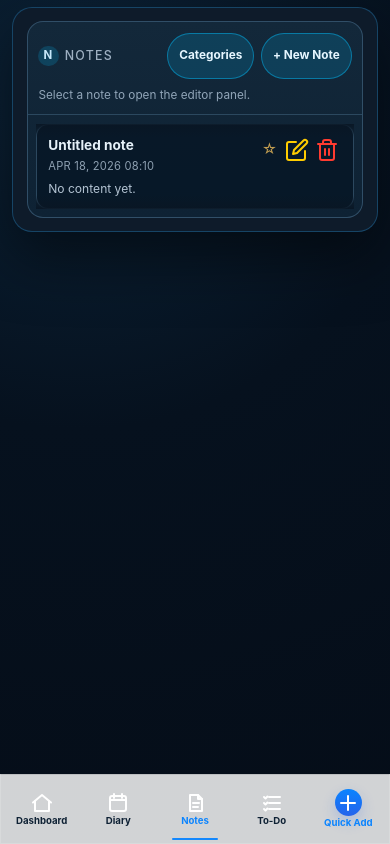
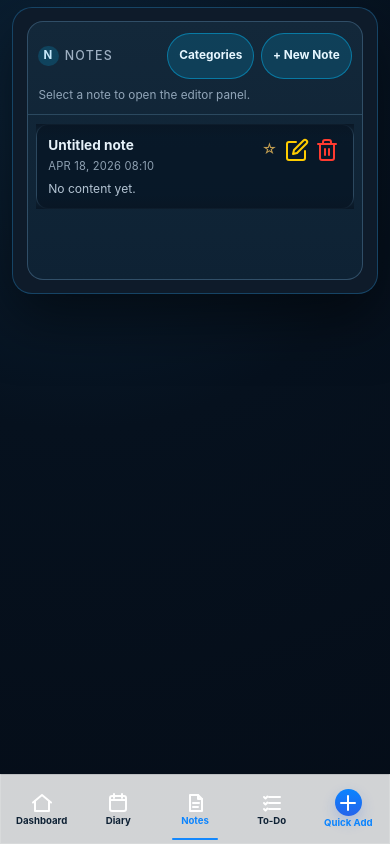
Before and after one commit to mcevoycd/calendar_project, a Django app: page /notes/ in a window 390 px wide. Run offline with Django 5.2, Linux system fonts and the light colour scheme; the visitor is signed in with stand-in values (Sample User, id 1); data comes from the database, SQL or seed files in the repository; data that the repository does not hold is empty.

Commit message:
iphone notes layout updated to remain on screen

```diff
--- a/dashboard/templates/dashboard/notes_workspace.html
+++ b/dashboard/templates/dashboard/notes_workspace.html
@@ -11,6 +11,7 @@
   <style>
     :root {
       color-scheme: dark;
+      --bottom-menu-height: 70px;
       --surface: #0E1B2A;
       --surface-strong: #091624;
       --surface-soft: #12273A;
@@ -273,6 +274,18 @@
       display: flex;
       flex-direction: column;
       gap: 0.9rem;
+    }
+
+    .notes-page {
+      height: 100dvh !important;
+      display: flex;
+      flex-direction: column;
+      overflow: hidden !important;
+    }
+
+    .notes-page .main {
+      min-height: 0;
+      overflow: hidden !important;
     }
 
     @media (max-width: 1180px) {
@@ -641,6 +654,13 @@
     .note-list {
       display: grid;
       gap: 0.42rem;
+    }
+
+    .notes-list {
+      flex: 1;
+      overflow-y: auto;
+      -webkit-overflow-scrolling: touch;
+      padding-bottom: var(--bottom-menu-height);
     }
 
     .category-item,
@@ -1920,7 +1940,7 @@
   <link href="{% static 'dashboard/css/mobile-bottom-nav.css' %}" rel="stylesheet">
   <script defer src="{% static 'dashboard/js/mobile-bottom-nav.js' %}"></script>
 </head>
-<body class="nav-position-{{ nav_layout|default:'top' }}">
+<body class="notes-page nav-position-{{ nav_layout|default:'top' }}">
   <div class="app-shell">
     <aside class="sidebar">
       <div class="sidebar-brand">
@@ -2005,7 +2025,7 @@
             <div style="color:#92A6B9;font-size:0.76rem;line-height:1.35;">Select a note to open the editor panel.</div>
           </header>
 
-          <div class="pane-scroll">
+          <div class="pane-scroll notes-list">
             <div class="note-list">
               {% for note in notes %}
                 <article class="note-item {% if selected_note and selected_note.id == note.id %}active{% endif %}">
```
